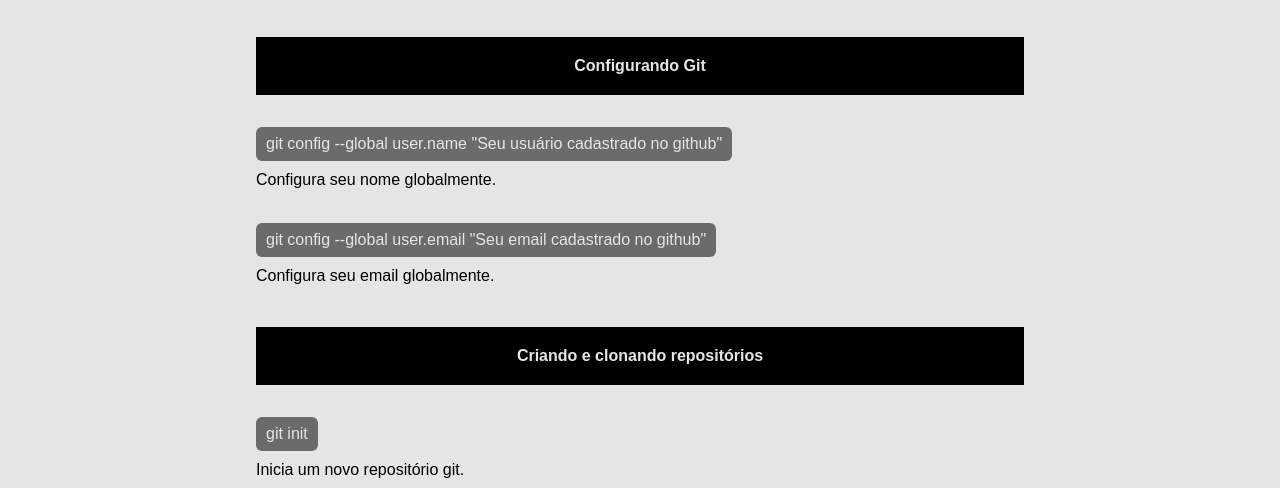
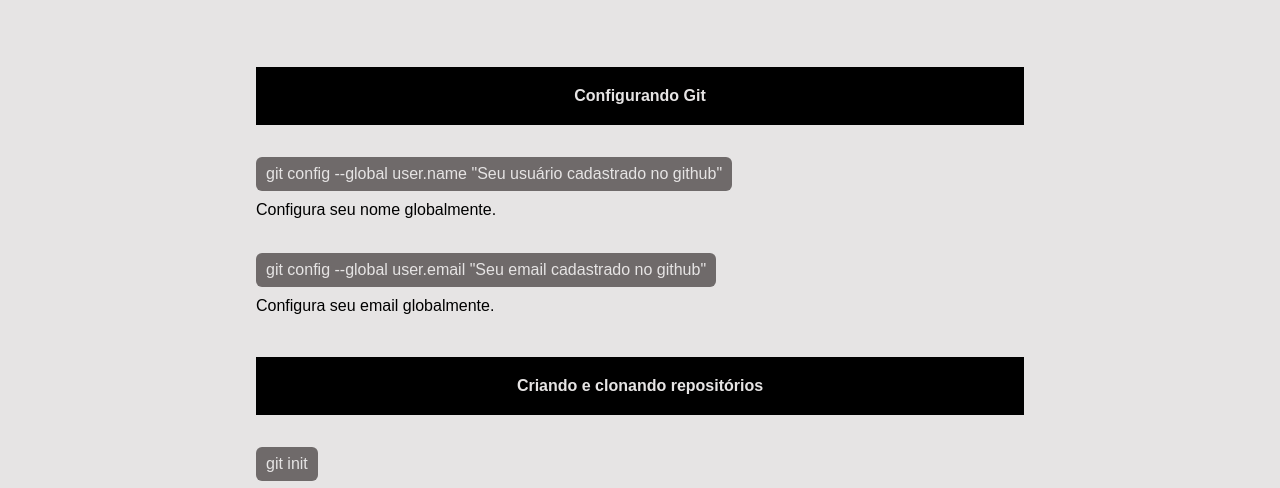
Before and after one commit to Filipe5G/comandos_git, a plain HTML site: page index.html in a window 1280 px wide. Shown: the part 309-797 px from the top of the page. Drawn offline with Linux system fonts and the light colour scheme.

Commit message:
Ajustando o cabeçalho

```diff
--- a/style.css
+++ b/style.css
@@ -57,7 +57,7 @@ main {
 
 .timeline {
     width: 100%;
-    margin-top: 40px;
+    margin-top: 70px;
     display: grid;
     gap: 40px;
     /* background-color: goldenrod; */
```
